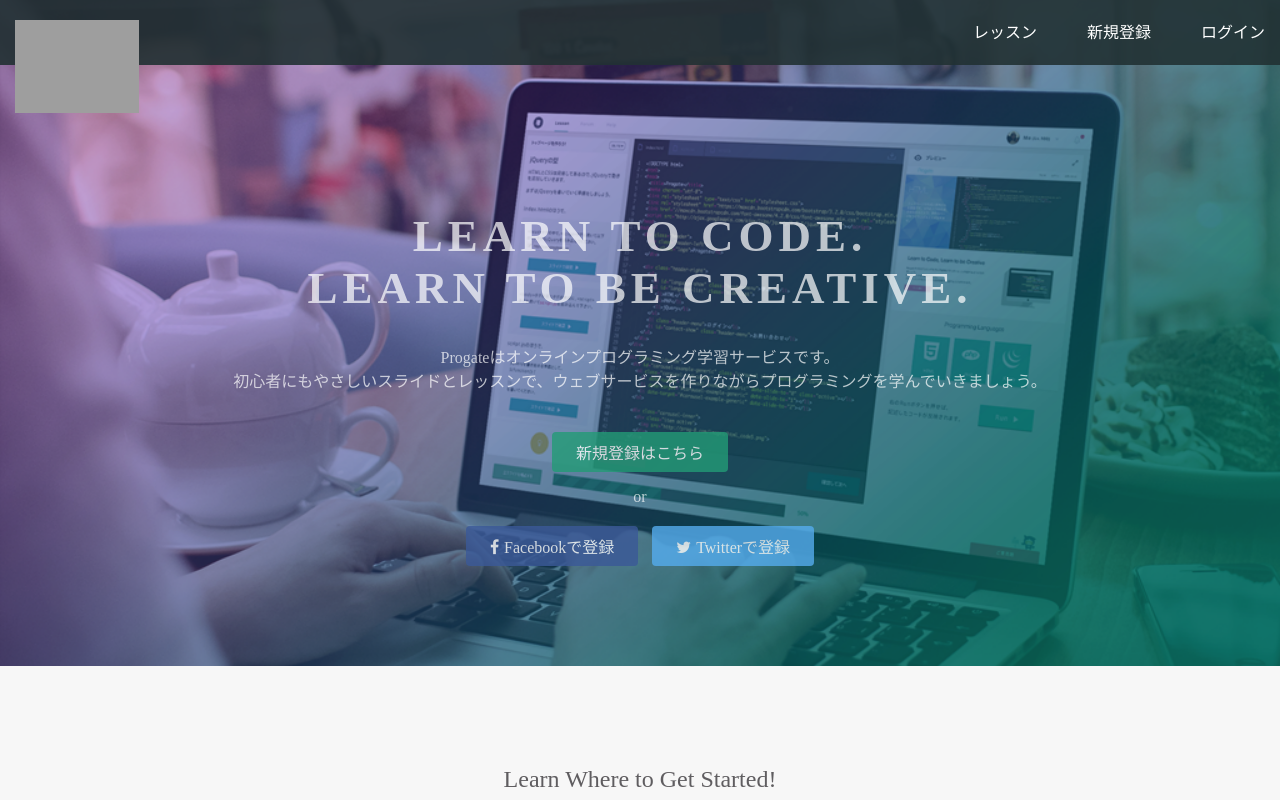
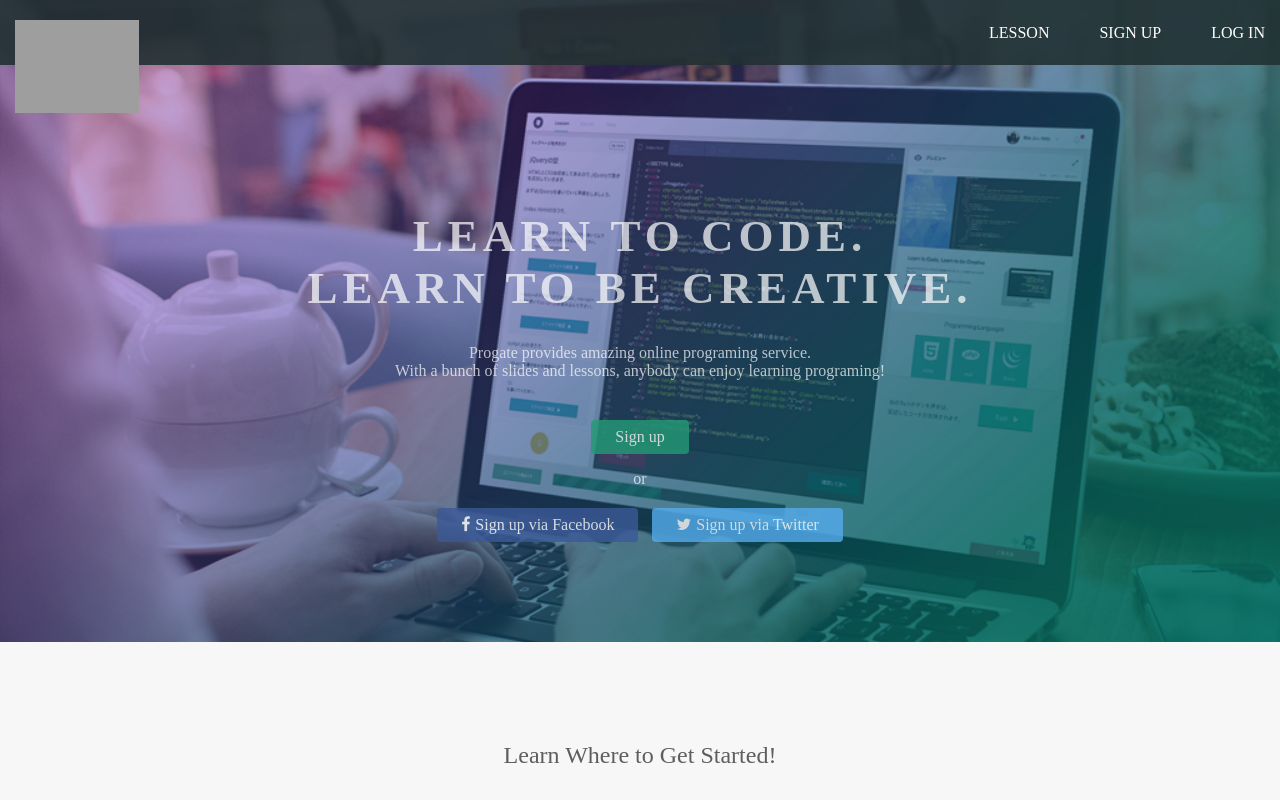
Before and after one commit to GentleHorse/GentleHorse.github.io, a plain HTML site: page index.html in a window 1280 px wide. Shown: the top 800 px of the page. Drawn offline with Linux system fonts and the light colour scheme; grey boxes are pictures that could not be loaded.

Commit message:
Update index.html

```diff
--- a/index.html
+++ b/index.html
@@ -15,21 +15,21 @@
       </div>
       <span class="fa fa-bars menu-icon"></span>
       <div class="header-right">
-        <a href="#">レッスン</a>
-        <a href="#">新規登録</a>
-        <a href="#" class="login">ログイン</a>
+        <a href="#">LESSON</a>
+        <a href="#">SIGN UP</a>
+        <a href="#" class="login">LOG IN</a>
       </div>
     </div>
   </header>
   <div class="top-wrapper">
     <div class="container">
       <h1>LEARN TO CODE.<br>LEARN TO BE CREATIVE.</h1>
-      <p>Progateはオンラインプログラミング学習サービスです。<br>初心者にもやさしいスライドとレッスンで、ウェブサービスを作りながらプログラミングを学んでいきましょう。</p>
+      <p>Progate provides amazing online programing service.<br>With a bunch of slides and lessons, anybody can enjoy learning programing!</p>
       <div class="btn-wrapper">
-        <a href="#" class="btn signup">新規登録はこちら</a>
+        <a href="#" class="btn signup">Sign up</a>
         <p>or</p>
-        <a href="#" class="btn facebook"><span class="fa fa-facebook"></span>Facebookで登録</a>
-        <a href="#" class="btn twitter"><span class="fa fa-twitter"></span>Twitterで登録</a>
+        <a href="#" class="btn facebook"><span class="fa fa-facebook"></span>Sign up via Facebook</a>
+        <a href="#" class="btn twitter"><span class="fa fa-twitter"></span>Sign up via Twitter</a>
       </div>
     </div>
   </div>
```
